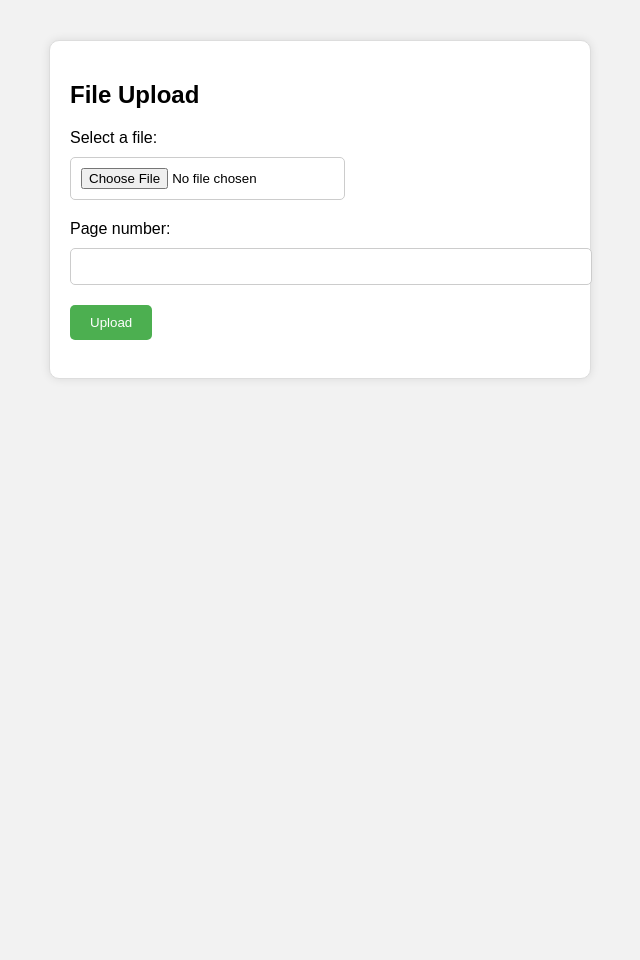
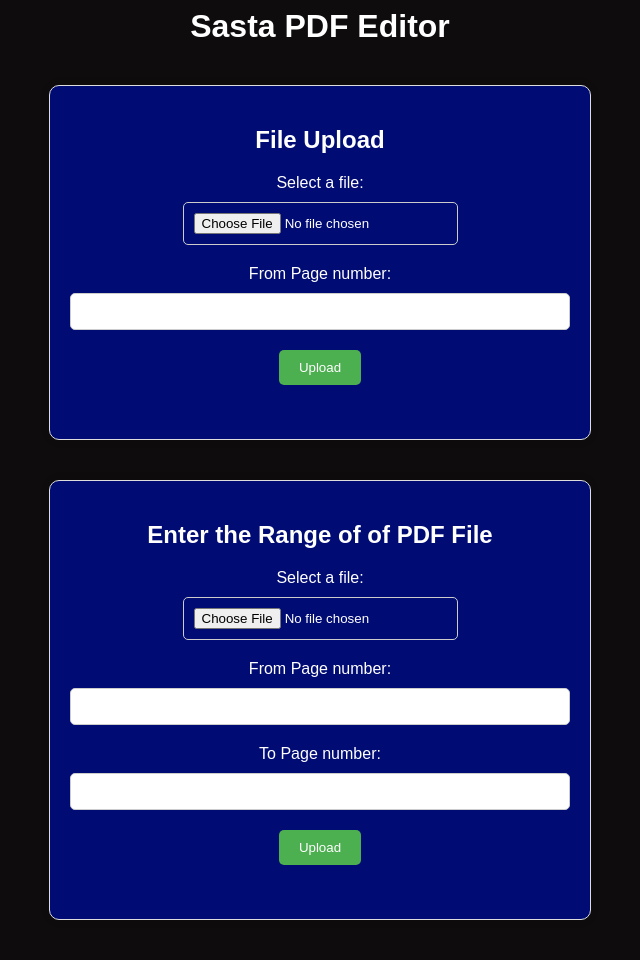
Before and after one commit to claver-web/Project_PDF, a FastAPI app: page / in a window 1280 px wide. Shown: the whole page, without its empty margins (320-960 px from the left). Before the commit the page ends 379 px from the top, so only its background shows below. Run offline with FastAPI, Linux system fonts and the light colour scheme.

Commit message:
Organized work

```diff
--- a/main.py
+++ b/main.py
@@ -1,43 +1,68 @@
-from fastapi import FastAPI, File, UploadFile, HTTPException, Form, Request
-from fastapi.responses import FileResponse, StreamingResponse
+import os
+import aiofiles
+from fastapi import FastAPI, File, UploadFile, Form, Request,HTTPException
+from fastapi.responses import FileResponse
 from fastapi.templating import Jinja2Templates
-
-from pydantic import BaseModel
-from PDFSpliting import Pdf_Reader
-
-# for saving the file that came from the client
-import aiofiles
+from Services.PDFSpliting import Pdf_Reader
+from fastapi.staticfiles import StaticFiles
 
 app = FastAPI()
 templates = Jinja2Templates(directory="templates")
+
+BASE_DIR = os.path.dirname(os.path.abspath(__file__))
+UPLOAD_FOLDER = os.path.join(BASE_DIR, "PdfFileStorage")
+OUTPUT_FOLDER = os.path.join(BASE_DIR, "OutputPdfFiles")
+
+# Mount the /static path to serve files from the static/ folder
+app.mount("/static", StaticFiles(directory="static"), name="static")
+
+os.makedirs(OUTPUT_FOLDER, exist_ok=True)
 
 @app.get("/")
 async def read_root(request: Request):
     return templates.TemplateResponse("index.html", {"request": request})
 
-#Using post method for saving the files that came from client
 @app.post("/uploadfile/")
 async def create_upload_file(pages: int = Form(...), file: UploadFile = File(...)):
-    print(pages, file.filename)
 
-    if file.content_type != "application/pdf":
-        raise HTTPException(status_code=400, detail="Invalid file type")
+    # Step 1: Save uploaded file
+    saved_path = os.path.join(OUTPUT_FOLDER, file.filename)
 
-    # if file.size > 1024 * 1024:  # 1MB
-    #     raise HTTPException(status_code=400, detail="File too large")
+    # Step 2: send Info for get Pages
+    isFill = Pdf_Reader(file.file, [pages], f"OutputPdfFiles/{os.path.splitext(file.filename)[0]}_{pages}.pdf")
 
-    async with aiofiles.open(file.filename, mode="wb") as f:
-        await f.write(await file.read())
+    # Step 3: Return processed file if successful
+    if isFill is True:
 
-        isFill = Pdf_Reader(file.filename, [1], 'output.pdf')
+        return FileResponse(
+            path=f"OutputPdfFiles/{os.path.splitext(file.filename)[0]}_{pages}.pdf",
+            media_type="application/pdf",
+            filename=f"OutputPdfFiles/{os.path.splitext(file.filename)[0]}_{pages}.pdf"
+        )
 
-        if isFill == True:
-            #If file is large than use this
-            async def file_stream():
-                async with aiofiles.open(file_path, mode="rb") as file:
-                    while chunk := await file.read(1024 * 1024):
-                        yield chunk
+    return {"status": "failed"}
 
-            return FileResponse('output.pdf', media_type="application/pdf")
 
-        return {"filename": isFill}
+@app.post("/MultipleUploadfiles/")
+async def create_upload_file(
+    fromPageNumber: int = Form(...),
+    toPageNumber: int = Form(...),
+    file: UploadFile = File(...) ):
+
+    # Step 1: Save uploaded file
+    # saved_path = os.path.join(OUTPUT_FOLDER, file.filename)
+
+    # # Step 2: send Info for get Pages
+    isFill = Pdf_Reader(file.file, [fromPageNumber, toPageNumber], f"OutputPdfFiles/{os.path.splitext(file.filename)[0]}_{fromPageNumber}.pdf")
+
+    # # Step 3: Return processed file if successful
+    if isFill is True:
+
+        return FileResponse(
+            path=f"OutputPdfFiles/{os.path.splitext(file.filename)[0]}_{fromPageNumber}.pdf",
+            media_type="application/pdf",
+            filename=f"OutputPdfFiles/{os.path.splitext(file.filename)[0]}_{fromPageNumber}.pdf"
+        )
+    return {"status": "failed"}
+
+    # return {"status": "failed"}
--- /dev/null
+++ b/static/JSFiles/FirstOprationOnPdf.js
@@ -0,0 +1,37 @@
+const loading = document.getElementById('loading');
+const form = document.getElementById('upload-form-first');
+        form.addEventListener('submit', async (e) => {
+            e.preventDefault();
+
+            loading.style.display = 'block'; // Show loading
+            const formData = new FormData(form);
+
+            //Debug What beeing sent
+            const data = {}
+            for (let [key, value] of formData.entries()) {
+                data[key] = value;
+            }
+
+            try {
+                // http://127.0.0.1:8000/uploadfile/
+                const response = await fetch('https://project-pdf-8ve3.onrender.com/uploadfile/', {
+                    method: 'POST',
+                    body: formData,
+                })
+                .then(response => response.blob())
+                .then(blob => {
+                    const url = window.URL.createObjectURL(blob);
+                    const a = document.createElement('a');
+                    a.href = url;
+                    a.download = data.file.name; // use correct filename
+                    a.textContent = 'Download PDF';
+
+                    document.getElementById('response').appendChild(a);
+                }).catch(error => console.error('Error:', error));
+                loading.style.display = 'none'; // Hide loading
+
+            } catch (error) {
+                console.error(error);
+                document.getElementById('response').innerHTML = `Error uploading file`;
+            }
+        });
--- /dev/null
+++ b/static/JSFiles/SecondOprationOnPdf.js
@@ -0,0 +1,38 @@
+const form_second = document.getElementById('upload-form-second');
+const loading_second = document.getElementById('loading');
+        form_second.addEventListener('submit', async (e) => {
+            e.preventDefault();
+
+            loading_second.style.display = 'block'; // Show loading
+            const formData = new FormData(form_second);
+
+            //Debug What beeing sent
+            const data = {}
+            for (let [key, value] of formData.entries()) {
+                data[key] = value;
+            }
+
+            console.log(data)
+
+            try {
+                const response = await fetch('https://project-pdf-8ve3.onrender.com/MultipleUploadfiles/', {
+                    method: 'POST',
+                    body: formData,
+                })
+                .then(response => response.blob())
+                .then(blob => {
+                    const url = window.URL.createObjectURL(blob);
+                    const a = document.createElement('a');
+                    a.href = url;
+                    a.download = data.file.name; // use correct filename
+                    a.textContent = 'Download PDF';
+
+                    document.getElementById('response_second').appendChild(a);
+                }).catch(error => console.error('Error:', error));
+                loading_second.style.display = 'none'; // Hide loading
+
+            } catch (error) {
+                console.error(error);
+                document.getElementById('response').innerHTML = `Error uploading file`;
+            }
+        });
--- a/templates/index.html
+++ b/templates/index.html
@@ -1,18 +1,18 @@
-<!DOCTYPE html>
-<html lang="en">
-<head>
+<html lang="en"><head>
     <meta charset="UTF-8">
     <meta name="viewport" content="width=device-width, initial-scale=1.0">
     <style>
         body {
             font-family: Arial, sans-serif;
-            background-color: #f2f2f2;
+            background-color: #0e0c0c;
+            color: white;
         }
         .container {
+            text-align: center;
             max-width: 500px;
             margin: 40px auto;
             padding: 20px;
-            background-color: #fff;
+            background-color: #000c74;
             border: 1px solid #ddd;
             border-radius: 10px;
             box-shadow: 0 0 10px rgba(0, 0, 0, 0.1);
@@ -49,56 +49,87 @@
         a{
             color: #3e8e41;
         }
+        .spinner {
+            border: 4px solid #f3f3f3;
+            border-top: 4px solid #3498db;
+            border-radius: 50%;
+            width: 40px;
+            height: 40px;
+            animation: spin 1s linear infinite;
+            margin: auto;
+        }
+
+        @keyframes spin {
+            0% { transform: rotate(0deg); }
+            100% { transform: rotate(360deg); }
+        }
+
+        #loading {
+            position: fixed;
+            top: 50%;
+            left: 50%;
+            transform: translate(-50%, -50%);
+            text-align: center;
+        }
     </style>
     <title>File Upload</title>
 </head>
 <body>
+
+    <div style="text-align: center;">
+        <h1>Sasta PDF Editor</h1>
+
+    </div>
+
+    <!-- First Opration on PDF -->
     <div class="container">
         <h2>File Upload</h2>
-        <form id="upload-form" enctype="multipart/form-data">
+        <form id="upload-form-first" enctype="multipart/form-data">
             <div class="form-group">
                 <label for="file">Select a file:</label>
-                <input type="file" id="file" name="file" required>
+                <input type="file" id="file" name="file" required="">
             </div>
             <div class="form-group">
-                <label for="page-number">Page number:</label>
-                <input type="number" id="page-number" name="pages" required>
+                <label for="page-number">From Page number:</label>
+                <input type="number" id="page-number" min="1" name="pages" required="">
             </div>
             <button type="submit" class="btn">Upload</button>
         </form>
+
+        <!-- Loading Spinner -->
+        <div id="loading" style="display:none;">
+            <div class="spinner"></div>
+            <p>Processing your file...</p>
+        </div>
         <br>
         <div id="response"></div>
     </div>
 
-    <script>
-        const form = document.getElementById('upload-form');
-        form.addEventListener('submit', async (e) => {
-            e.preventDefault();
-            const formData = new FormData(form);
-            try {
-                const response = await fetch('http://127.0.0.1:8000/uploadfile/', {
-                    method: 'POST',
-                    body: formData,
-                })
-                .then(response => response.blob())
-                .then(blob => {
-                    const url = window.URL.createObjectURL(blob);
-                    const a = document.createElement('a');
-                    a.href = url;
-                    a.download = "output.pdf"
-                    a.textContent = 'Download PDF'; // add text to the link
-                    const container = document.getElementById('response')
-                    container.appendChild(a)
-                    a.addEventListener('click', (err,res) => {
-                        a.click()
-                    })
-                })
-                .catch(error => console.error('Error:', error));
-            } catch (error) {
-                console.error(error);
-                document.getElementById('response').innerHTML = `Error uploading file`;
-            }
-        });
-    </script>
-</body>
-</html>
+    <!-- Second Opration on PDF -->
+    <div class="container">
+        <h2>Enter the Range of of PDF File</h2>
+        <form id="upload-form-second" enctype="multipart/form-data">
+            <div class="form-group">
+                <label for="file">Select a file:</label>
+                <input type="file" id="file" name="file" required="">
+            </div>
+            <div class="form-group">
+                <label for="page-number">From Page number:</label>
+                <input type="number" id="from_page-number" min="1" name="fromPageNumber" required="">
+            </div>
+
+            <div class="form-group">
+                <label for="page-number">To Page number:</label>
+                <input type="number" id="to_page-number" min="1" name="toPageNumber" required="">
+            </div>
+
+            <button type="submit" class="btn">Upload</button>
+        </form>
+        <br>
+        <div id="response_second"></div>
+    </div>
+
+    <script src="../static/JSFiles/FirstOprationOnPdf.js"></script>
+    <script src="../static/JSFiles/SecondOprationOnPdf.js"></script>
+
+</body></html>
```
Also changed, not shown: PDFSpliting.py (deleted, +0 -21 lines), Services/PDFSpliting.py (added, +37 -0 lines), Services/__init__.py (added), static/styleSheet/style.css (added).
